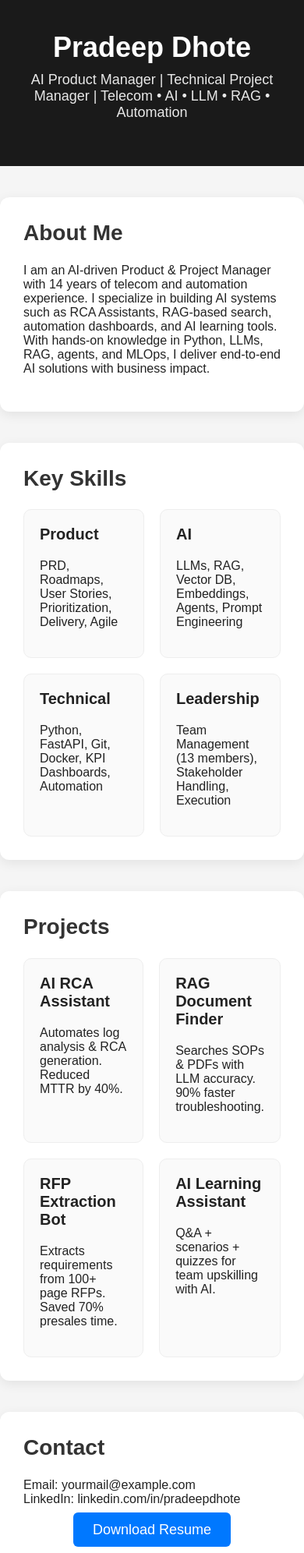
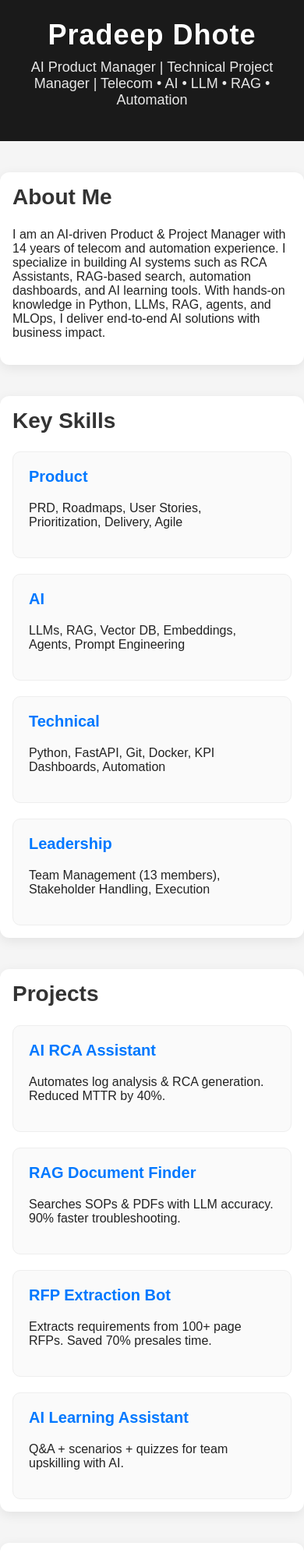
Before and after one commit to EPRADDH/pradeepdhote, a plain HTML site: page index.html in a window 390 px wide. Shown: the top 1992 px of the page at 78% size. Drawn offline with Linux system fonts and the light colour scheme.

Commit message:
Add files via upload

```diff
--- a/index.html
+++ b/index.html
@@ -4,24 +4,7 @@
   <meta charset="UTF-8" />
   <meta name="viewport" content="width=device-width, initial-scale=1.0" />
   <title>Pradeep Dhote – AI Product & Project Manager</title>
-  <style>
-    body { margin:0; font-family:Arial, sans-serif; background:#f5f5f5; color:#222; }
-    header { background:#1a1a1a; color:#fff; padding:40px 20px; text-align:center; }
-    header h1 { margin:0; font-size:36px; }
-    header p { margin-top:10px; font-size:18px; opacity:0.9; }
-
-    .section { max-width:1000px; margin:40px auto; background:#fff; padding:30px; border-radius:12px; box-shadow:0 4px 15px rgba(0,0,0,0.08); }
-    .section h2 { margin-top:0; font-size:28px; color:#333; }
-
-    .skills, .projects { display:grid; grid-template-columns:1fr 1fr; gap:20px; }
-    .box { background:#fafafa; padding:20px; border-radius:10px; border:1px solid #eee; }
-    .box h3 { margin-top:0; font-size:20px; }
-
-    footer { margin-top:40px; padding:20px; text-align:center; background:#1a1a1a; color:#fff; font-size:14px; }
-
-    .cta { text-align:center; margin-top:20px; }
-    .cta a { padding:12px 25px; background:#0078ff; color:#fff; text-decoration:none; border-radius:6px; font-size:18px; }
-  </style>
+  <link rel="stylesheet" href="style.css">
 </head>
 <body>
 
@@ -57,8 +40,8 @@
 
 <section class="section">
   <h2>Contact</h2>
-  <p>Email: yourmail@example.com<br>LinkedIn: linkedin.com/in/pradeepdhote</p>
-  <div class="cta"><a href="#">Download Resume</a></div>
+  <p>Email: yourmail@example.com<br>LinkedIn: <a href="https://linkedin.com/in/pradeepdhote" target="_blank">linkedin.com/in/pradeepdhote</a></p>
+  <div class="cta"><a href="#" download>Download Resume</a></div>
 </section>
 
 <footer>
--- /dev/null
+++ b/style.css
@@ -0,0 +1,107 @@
+body {
+  margin: 0;
+  font-family: Arial, sans-serif;
+  background: #f5f5f5;
+  color: #222;
+}
+
+header {
+  background: #1a1a1a;
+  color: #fff;
+  padding: 40px 20px;
+  text-align: center;
+}
+
+header h1 {
+  margin: 0;
+  font-size: 36px;
+  letter-spacing: 1px;
+}
+
+header p {
+  margin-top: 10px;
+  font-size: 18px;
+  opacity: 0.9;
+}
+
+.section {
+  max-width: 1000px;
+  margin: 40px auto;
+  background: #fff;
+  padding: 30px;
+  border-radius: 12px;
+  box-shadow: 0 4px 15px rgba(0,0,0,0.08);
+}
+
+.section h2 {
+  margin-top: 0;
+  font-size: 28px;
+  color: #333;
+}
+
+.skills, .projects {
+  display: grid;
+  grid-template-columns: 1fr 1fr;
+  gap: 20px;
+}
+
+.box {
+  background: #fafafa;
+  padding: 20px;
+  border-radius: 10px;
+  border: 1px solid #eee;
+  transition: box-shadow 0.2s;
+}
+
+.box:hover {
+  box-shadow: 0 2px 14px rgba(0,120,255,0.12);
+}
+
+.box h3 {
+  margin-top: 0;
+  font-size: 20px;
+  color: #0078ff;
+}
+
+footer {
+  margin-top: 40px;
+  padding: 20px;
+  text-align: center;
+  background: #1a1a1a;
+  color: #fff;
+  font-size: 14px;
+  letter-spacing: 1px;
+}
+
+.cta {
+  text-align: center;
+  margin-top: 20px;
+}
+
+.cta a {
+  padding: 12px 25px;
+  background: #0078ff;
+  color: #fff;
+  text-decoration: none;
+  border-radius: 6px;
+  font-size: 18px;
+  font-weight: bold;
+  box-shadow: 0 2px 8px rgba(0,120,255,0.08);
+  transition: background 0.2s;
+}
+
+.cta a:hover {
+  background: #005bb5;
+}
+
+@media (max-width: 700px) {
+  .skills, .projects {
+    grid-template-columns: 1fr;
+  }
+  .section {
+    padding: 16px;
+  }
+  header {
+    padding: 24px 10px;
+  }
+}
```
